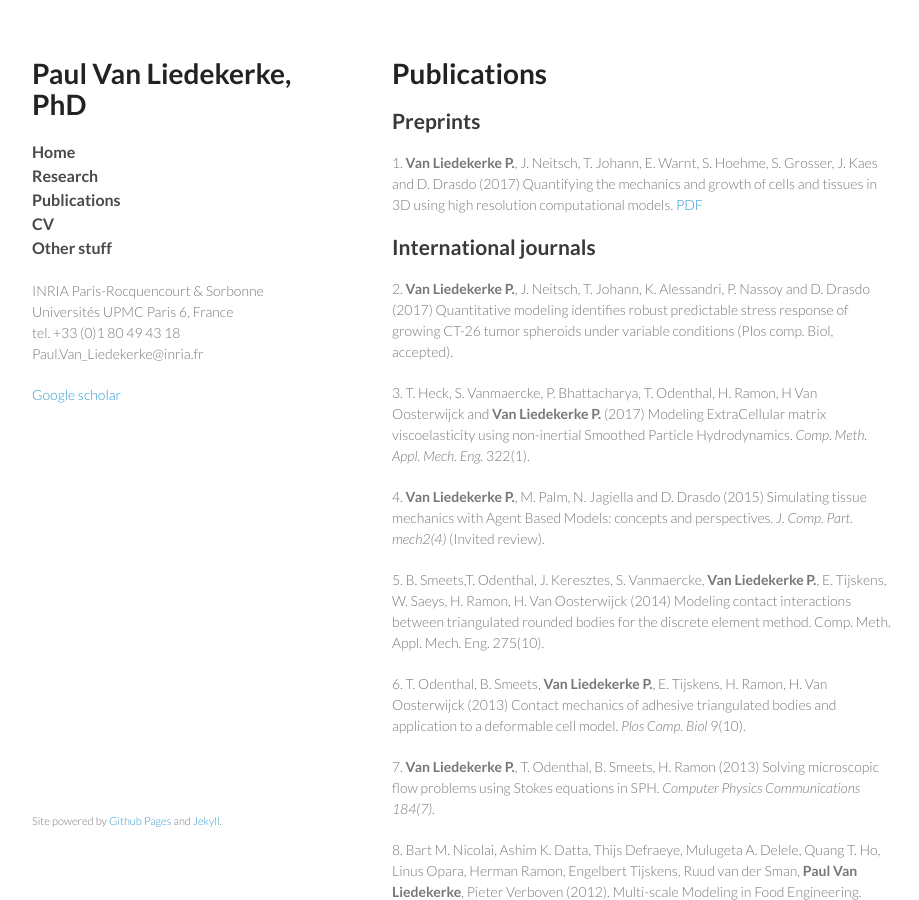
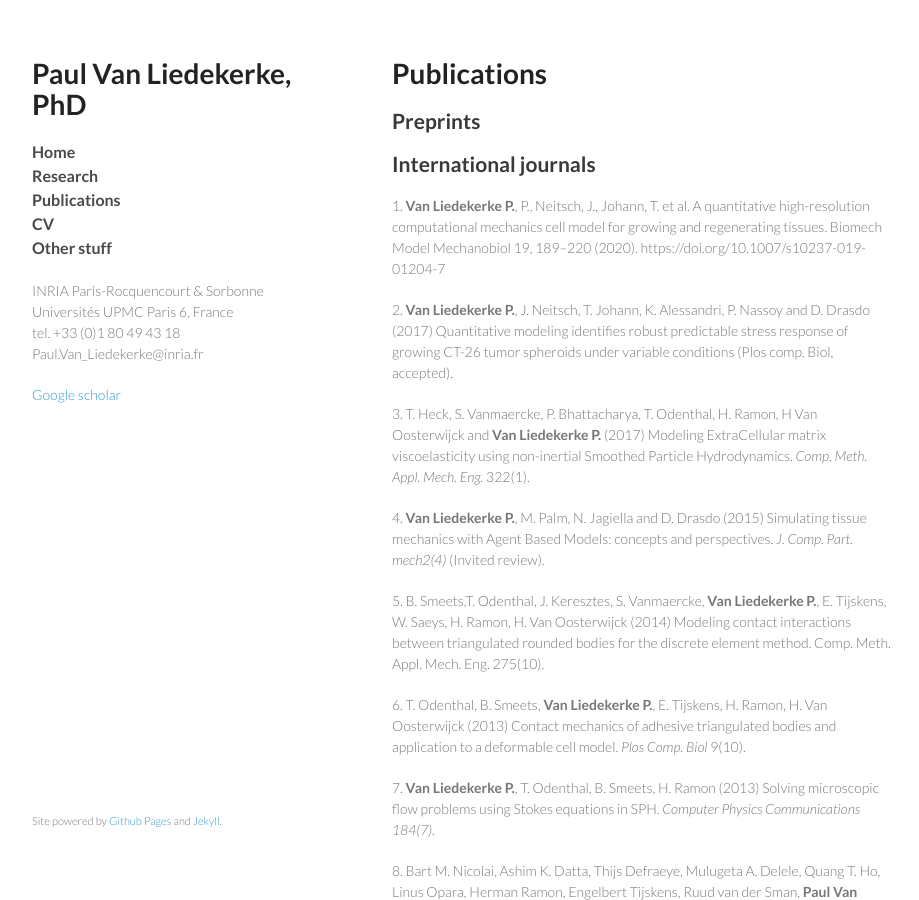
Before and after one commit to paulvanliedekerke/wittgenstein, a Jekyll site: the page publi.html, which Jekyll copies as it is, in a window 1280 px wide and 900 px high. Shown: the whole window, without its empty margins (178-1097 px from the left). Built offline with Jekyll 4.4.1, drawn with Linux system fonts in a browser that asks for light colours; Markdown is read by kramdown in place of the engine named in the settings.

Commit message:
Update publi.html

```diff
--- a/publi.html
+++ b/publi.html
@@ -43,10 +43,9 @@
 <h1>Publications</h1>
  <p></p>
 <h2>Preprints</h2>
-<p>1. <b>Van Liedekerke P.</b>, J. Neitsch, T. Johann, E. Warnt, S. Hoehme, S. Grosser, J. Kaes and D. Drasdo (2017) Quantifying the mechanics and growth of cells and tissues in 3D using high resolution computational models.
- <a href="https://www.biorxiv.org/content/early/2018/11/14/470559">PDF</a><br>  </p>
 <p></p>
 <h2>International journals</h2>
+<p>1. <b>Van Liedekerke P.</b>, P., Neitsch, J., Johann, T. et al. A quantitative high-resolution computational mechanics cell model for growing and regenerating tissues. Biomech Model Mechanobiol 19, 189–220 (2020). https://doi.org/10.1007/s10237-019-01204-7 </p>
 <p>2. <b>Van Liedekerke P.</b>, J. Neitsch, T. Johann, K. Alessandri, P. Nassoy and D. Drasdo (2017) Quantitative
 modeling identifies robust predictable stress response of growing CT-26 tumor spheroids under variable
 conditions (Plos comp. Biol, accepted). </p>
```
